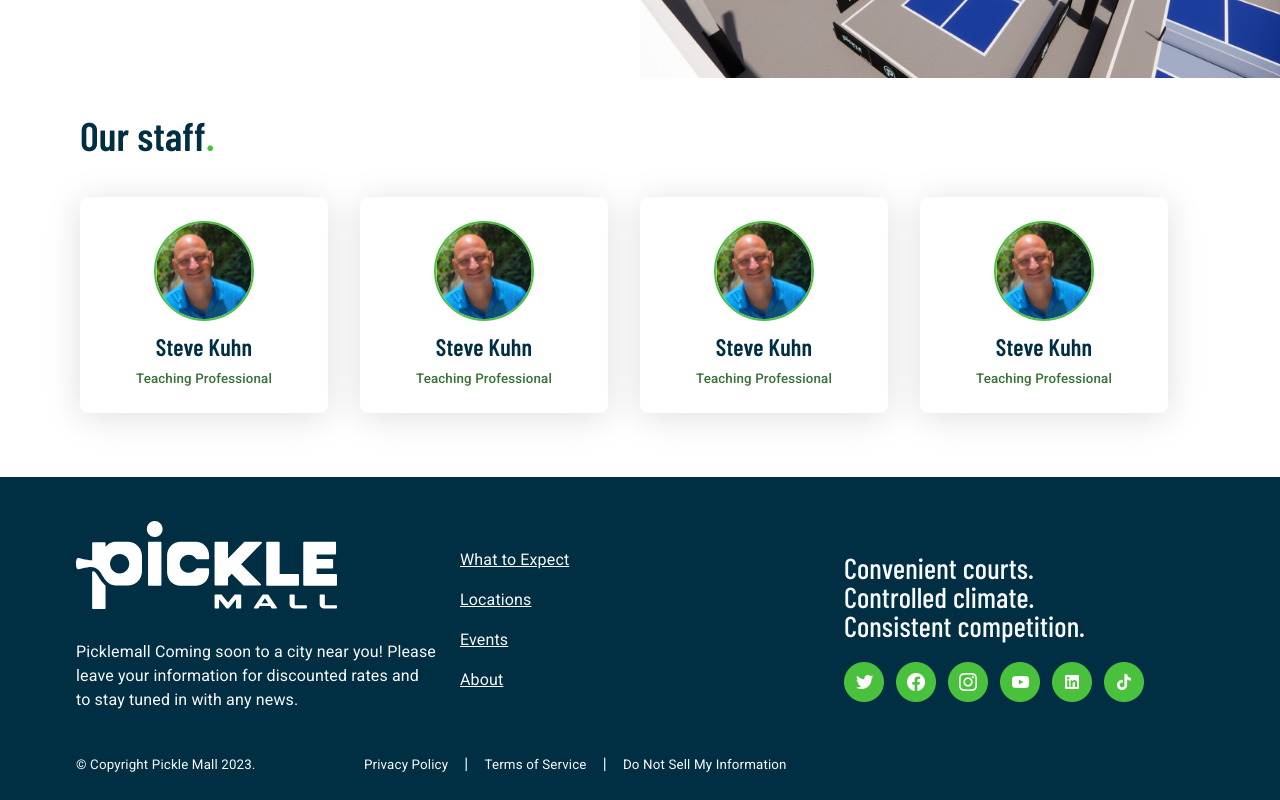
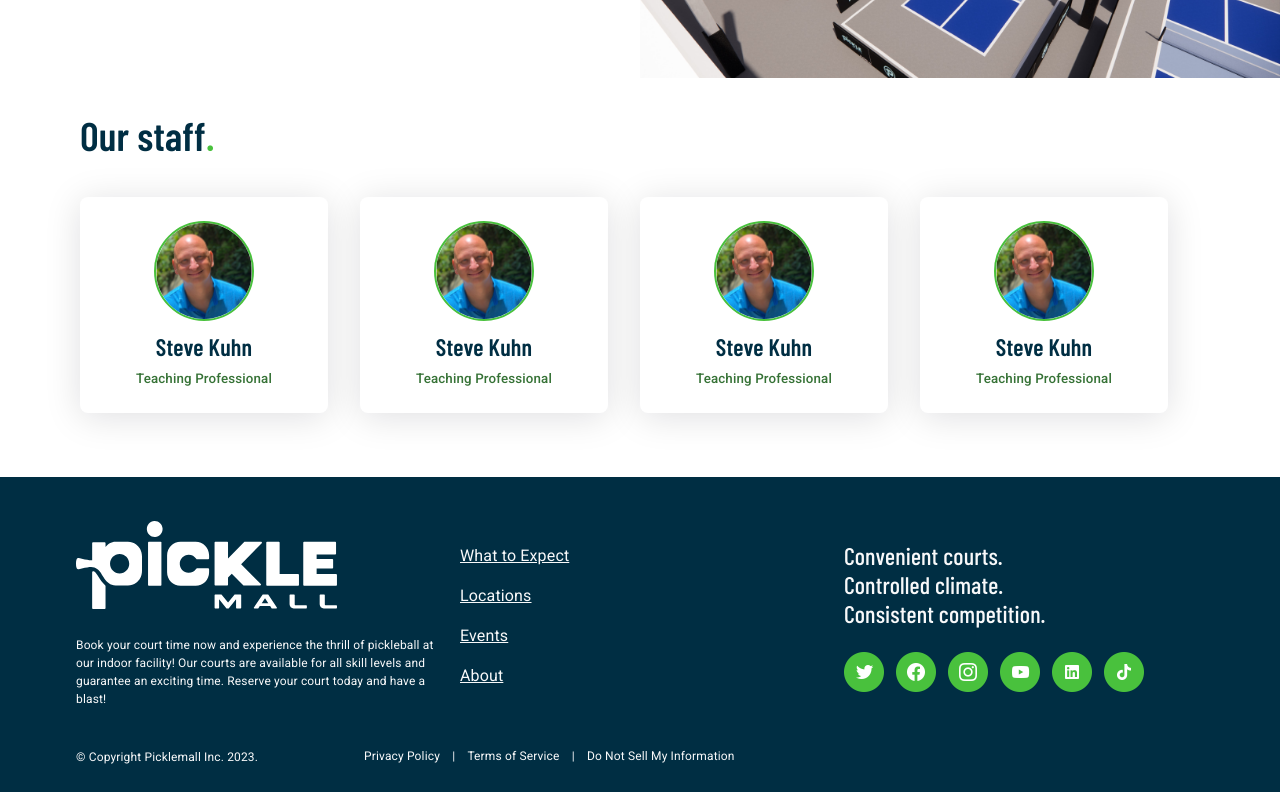
Before and after one commit to petermking18/PickleMall, a React (Create React App) app: page / in a window 1280 px wide. Shown: the part 3823-4623 px from the top of the page. Built offline with nearby package versions, Linux system fonts and the light colour scheme.

Commit message:
footer fixes

```diff
--- a/src/Components/Footer/Footer.jsx
+++ b/src/Components/Footer/Footer.jsx
@@ -60,18 +60,18 @@ export default function Footer() {
                     <Grid xs={12} md={4}>
                         <div>
                             <a href={"/"} className={"logo d-inline-block py-2"}>
-                <img className={"footer-logo"} src={logo} alt={"Pickle Mall"} />
+                                <img className={"footer-logo"} src={logo} alt={"Pickle Mall"}/>
                             </a>
                         </div>
-            <p className="footer-text">
-              Picklemall Coming soon to a city near you! Please leave your
-              information for discounted rates and to stay tuned in with any
-              news.
+                        <p className="footer-text fs-12px">
+                            Book your court time now and experience the thrill of pickleball at our indoor facility! Our
+                            courts are available for all skill levels and guarantee an exciting time. Reserve your court
+                            today and have a blast!
                         </p>
                     </Grid>
                     {/* col2 */}
                     <Grid xs={12} md={4} className={"d-flex flex-column"}>
-            <div className="footer-links">
+                        <div className="footer-links fs-16px">
                             <a
                                 className={"small link-normal text-center text-sm-start"}
                                 href="/whattoexpect"
@@ -97,16 +97,16 @@ export default function Footer() {
                     </Grid>
                     {/* col3 */}
                     <Grid xs={12} md={4}>
-            <div className="footer-right font-barlow-condensed py-2">
-              <p>Convenient courts.</p>
-              <p>Controlled climate.</p>
-              <p>Consistent competition.</p>
+                        <div className="footer-right font-barlow-condensed py-2 fs-24px lh-29px mb-3">
+                            <p className={'my-0'}>Convenient courts.</p>
+                            <p className={'my-0'}>Controlled climate.</p>
+                            <p className={'my-0'}>Consistent competition.</p>
                         </div>
                         <div className="d-flex">
                             {socials.map((social) => (
                                 <div key={social.name} className="social-icon">
                                     <a href={social.link} target="_blank">
-                    <img src={social.icon} alt={social.name} />
+                                        <img src={social.icon} alt={social.name}/>
                                     </a>
                                 </div>
                             ))}
@@ -114,28 +114,28 @@ export default function Footer() {
                     </Grid>
                     {/* bottom row */}
                     <Grid xs={12} sm={3} className={"text-center text-sm-start"}>
-            <small>© Copyright Pickle Mall 2023.</small>
+                        <span className={'fs-12px'}>© Copyright Picklemall Inc. 2023.</span>
                     </Grid>
-          <Grid xs={12} md={9} className={"d-flex flex-column flex-sm-row"}>
+                    <Grid xs={12} md={9} className={"d-flex flex-column flex-sm-row fs-12px"}>
                         <a
                             href={"/"}
                             className={"small link-normal text-center text-sm-start"}
                         >
-              <small>Privacy Policy</small>
+                            <span>Privacy Policy</span>
                         </a>
                         <span className={"d-none d-sm-inline"}>&emsp;|&emsp;</span>
                         <a
                             href={"/"}
                             className={"small link-normal text-center text-sm-start"}
                         >
-              <small>Terms of Service</small>
+                            <span>Terms of Service</span>
                         </a>
                         <span className={"d-none d-sm-inline"}>&emsp;|&emsp;</span>
                         <a
                             href={"/"}
                             className={"small link-normal text-center text-sm-start"}
                         >
-              <small>Do Not Sell My Information</small>
+                            <span>Do Not Sell My Information</span>
                         </a>
                     </Grid>
                 </Grid>
--- a/src/Global.scss
+++ b/src/Global.scss
@@ -6,6 +6,26 @@ $nav-height: 4rem;
 
 .font-barlow-condensed {
     font-family: 'Barlow Condensed', sans-serif;
+}
+
+.fs-40px {
+    font-size: 40px !important;
+}
+.fs-24px {
+    font-size: 24px !important;
+}
+.fs-16px {
+    font-size: 16px !important;
+}
+.fs-12px {
+    font-size: 12px !important;
+}
+.fs-12px {
+    font-size: 12px !important;
+}
+
+.lh-29px {
+    line-height: 29px !important;
 }
 
 //.container-margin-left {
--- a/src/Pages/Home/Home.scss
+++ b/src/Pages/Home/Home.scss
@@ -1,17 +1,6 @@
 @import "../../Global.scss";
 
 .home {
-  .fs-40px {
-    font-size: 40px !important;
-  }
-
-  .fs-24px {
-    font-size: 24px !important;
-  }
-
-  .fs-12px {
-    font-size: 12px !important;
-  }
 
   .no-underline {
     text-decoration: none !important;
```
Lines whose indentation alone changed are shown as unchanged.
